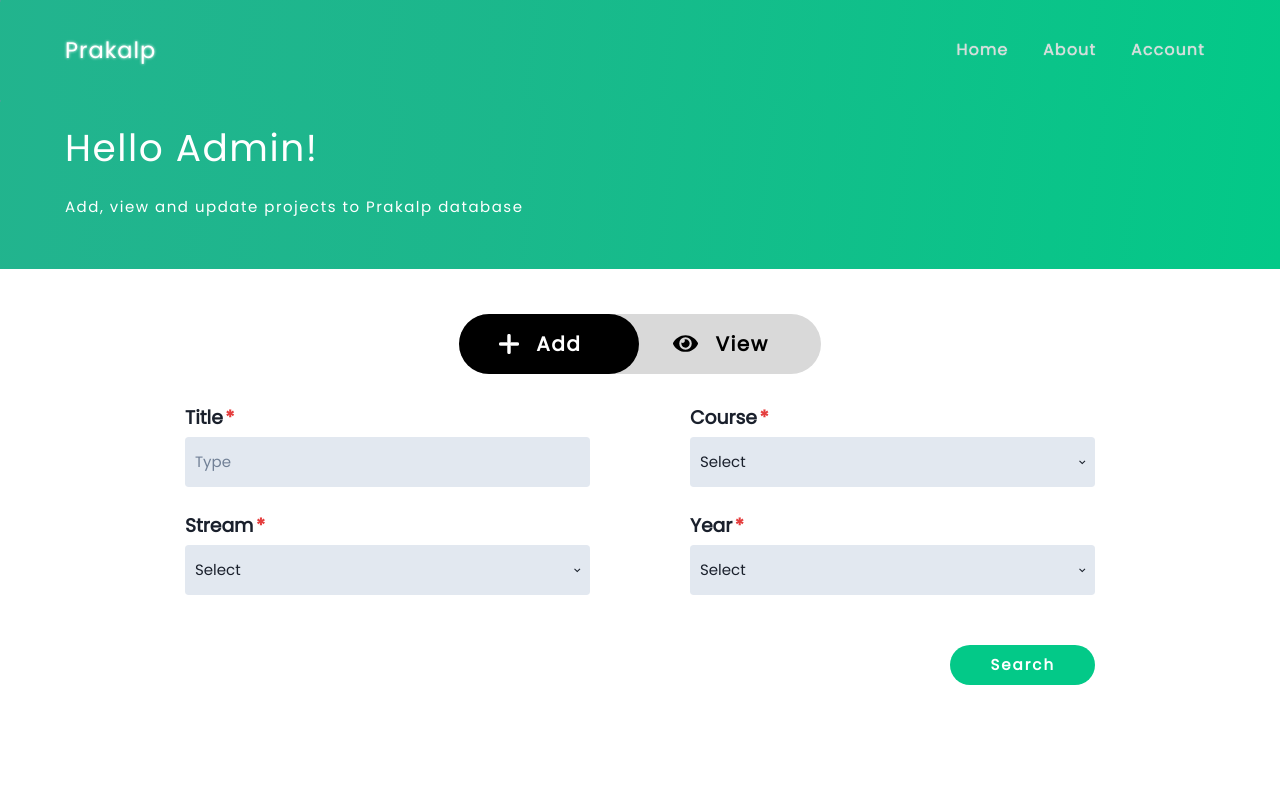
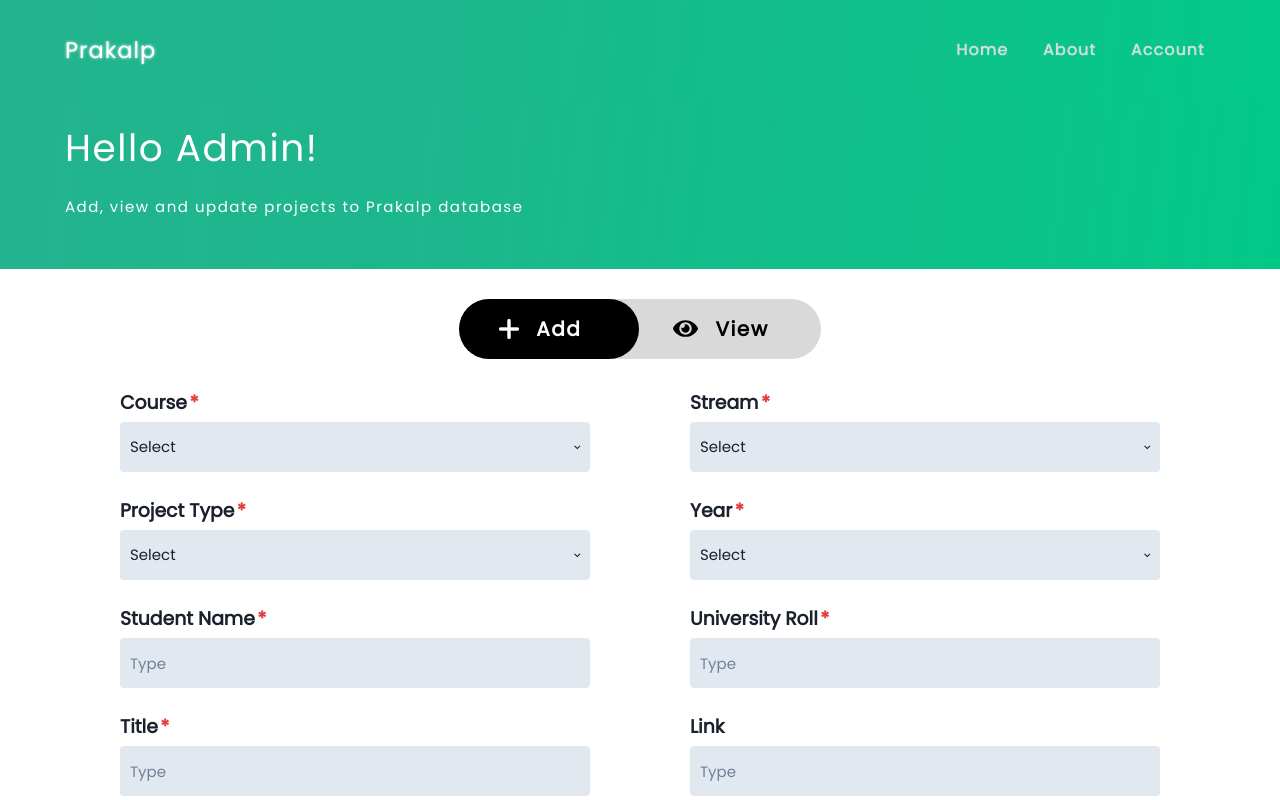
Before and after one commit to aditya-464/Prakalp_SIH_23, a React (Create React App) app in the folder client/: page /viewProject in a window 1280 px wide. Built offline with nearby package versions, Linux system fonts and the light colour scheme.

Commit message:
hero scroll updated

```diff
--- a/client/src/App.js
+++ b/client/src/App.js
@@ -4,7 +4,6 @@ import Usernav from "./components/User/UserNav/Usernav";
 import { HomeAdmin } from "./pages/HomeAdmin";
 import Heroadmin from "./components/Admin/HeroAdmin/Heroadmin";
 import Herouser from "./components/User/HeroUser/Herouser";
-import Largebtn from "./components/LargeButton/Largebtn";
 
 function App() {
   return (
@@ -22,7 +21,6 @@ function App() {
       {/* <Heroadmin /> */}
       {/* <Herouser name={name}/> */}
 
-      {/* <Largebtn /> */}
 
     </>
   );
--- a/client/src/components/LargeButton/Largebtn.js
+++ b/client/src/components/Admin/AddViewBtn/AddViewbtn.js
@@ -1,12 +1,10 @@
 import React, { useState } from "react";
-import styles from "./largebtn.module.css";
+import styles from "./addviewbtn.module.css";
 import { Button, ButtonGroup, Flex, Text } from "@chakra-ui/react";
 import { AddIcon } from "@chakra-ui/icons";
 import { FaEye } from "react-icons/fa";
-import { useNavigate } from 'react-router-dom';
 
-export default function Largebtn() {
-  const navigate = useNavigate();
+export default function Largebtn(props) {
 
   const [button, setButton] = useState("btn1");
   const handleLeftBtn = () => {
@@ -28,9 +26,13 @@ export default function Largebtn() {
           className={styles.btn}
           style={{ left: button === "btn1" ? "0" : "181px" }}
         ></div>
-        <Button onClick={() => {
-          navigate("/"); handleLeftBtn();
+        <Button onClick={(e) => {
+          e.preventDefault();
+          handleLeftBtn();
+          props.setShowView(false);
         }}
+          _focus={{ outline: 'none' }}
+
           bg={"prakalp.0"}
           color={button === "btn1" ? "white" : "black"}
           leftIcon={
@@ -47,10 +49,12 @@ export default function Largebtn() {
         >
           <Text mx={5}>Add</Text>
         </Button>
-        <Button onClick={() => {
-          navigate("/viewProject");
+        <Button onClick={(e) => {
+          e.preventDefault();
           handleRightBtn();
+          props.setShowView(true);
         }}
+          _focus={{ outline: 'none' }}
           bg={"prakalp.0"}
           aria-label="Add to friends"
           leftIcon={<FaEye size={25} />}
--- a/client/src/pages/HomeAdmin.js
+++ b/client/src/pages/HomeAdmin.js
@@ -1,23 +1,19 @@
-import React from 'react'
+import React, { useState } from 'react'
 import Adminnav from "../components/Admin/AdminNav/Adminnav";
 import Heroadmin from '../components/Admin/HeroAdmin/Heroadmin';
 import { AddProject } from '../components/Admin/AddProject';
 import { Box } from '@chakra-ui/react';
 import { ViewProject } from '../components/Admin/ViewProject';
-import { Routes, Route } from 'react-router-dom';
-import Largebtn from '../components/LargeButton/Largebtn';
+import AddViewbtn from '../components/Admin/AddViewBtn/AddViewbtn';
 
 export const HomeAdmin = () => {
+
+  const [showView, setShowView] = useState(false);
 
   const styles = {
     scrollbar: {
       '&::-webkit-scrollbar': {
-        width: '10px',
-        borderRadius: '8px',
-        backgroundColor: `rgba(0, 0, 0, 0.05)`,
-      },
-      '&::-webkit-scrollbar-thumb': {
-        backgroundColor: `rgba(0, 0, 0, 0.05)`,
+        display: 'none',
       },
     }
   }
@@ -25,16 +21,10 @@ export const HomeAdmin = () => {
     <>
       <Box className='HomeAdmin' height={'100vh'} overflow={'hidden'} >
         <Adminnav />
-        <Heroadmin />
-        <Box sx={styles.scrollbar} px={'65px'} py={'15px'} style={{ overflowY: 'scroll', height: 'calc(100% - 260px)' }}>
-
-          <Largebtn />
-          <Routes>
-            <Route path='/'>
-              <Route index element={<AddProject />} />
-              <Route path='viewProject' element={<ViewProject />} />
-            </Route>
-          </Routes>
+        <Box sx={styles.scrollbar} style={{ overflowY: 'scroll', height: 'calc(100% - 100px)' }}>
+          <Heroadmin />
+          <AddViewbtn setShowView={setShowView} />
+          {showView ? <ViewProject /> : <AddProject />}
 
         </Box>
       </Box >
```
Also changed, not shown: client/src/components/Admin/AddViewBtn/addviewbtn.module.css (renamed from client/src/components/LargeButton/largebtn.module.css).
